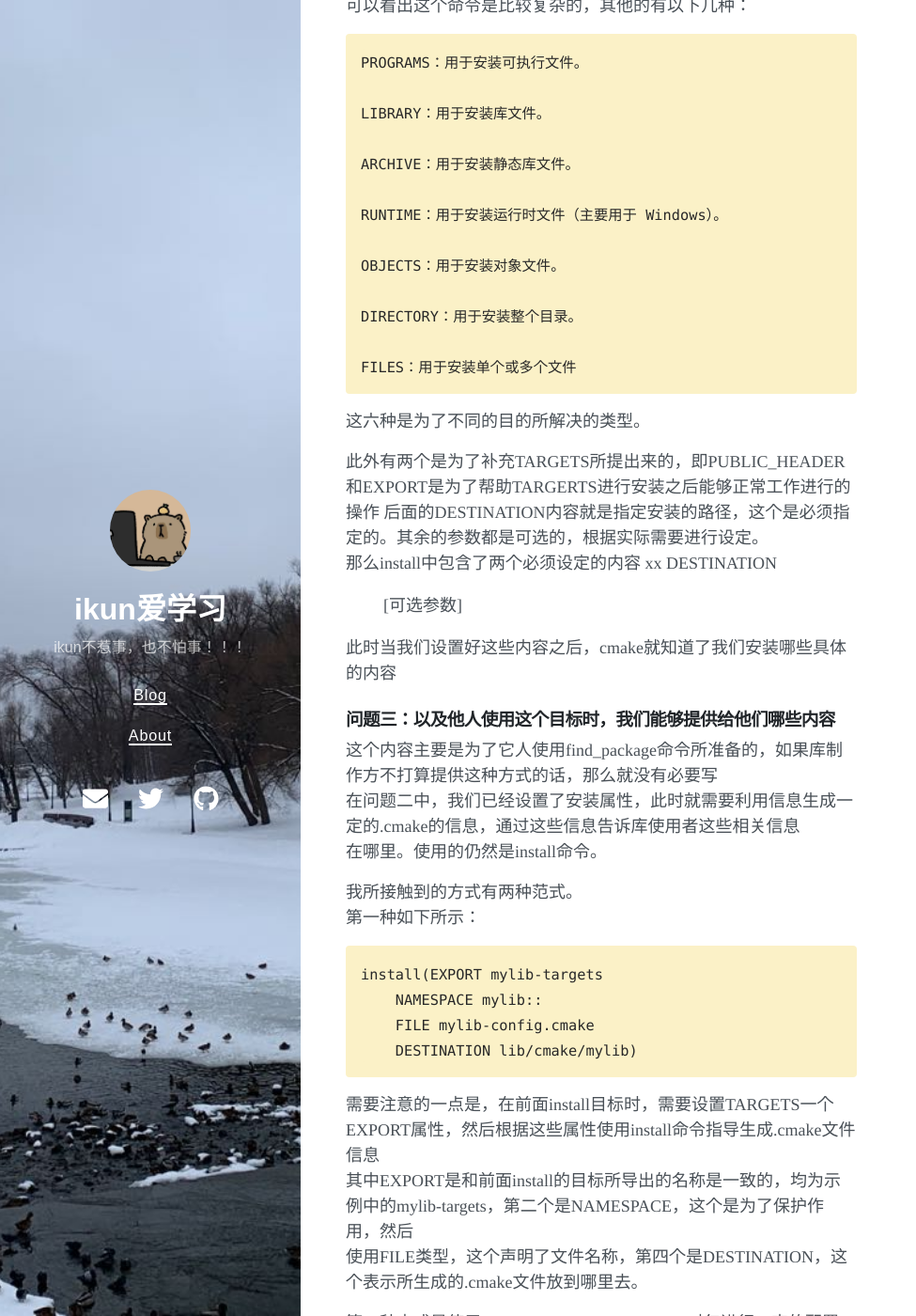
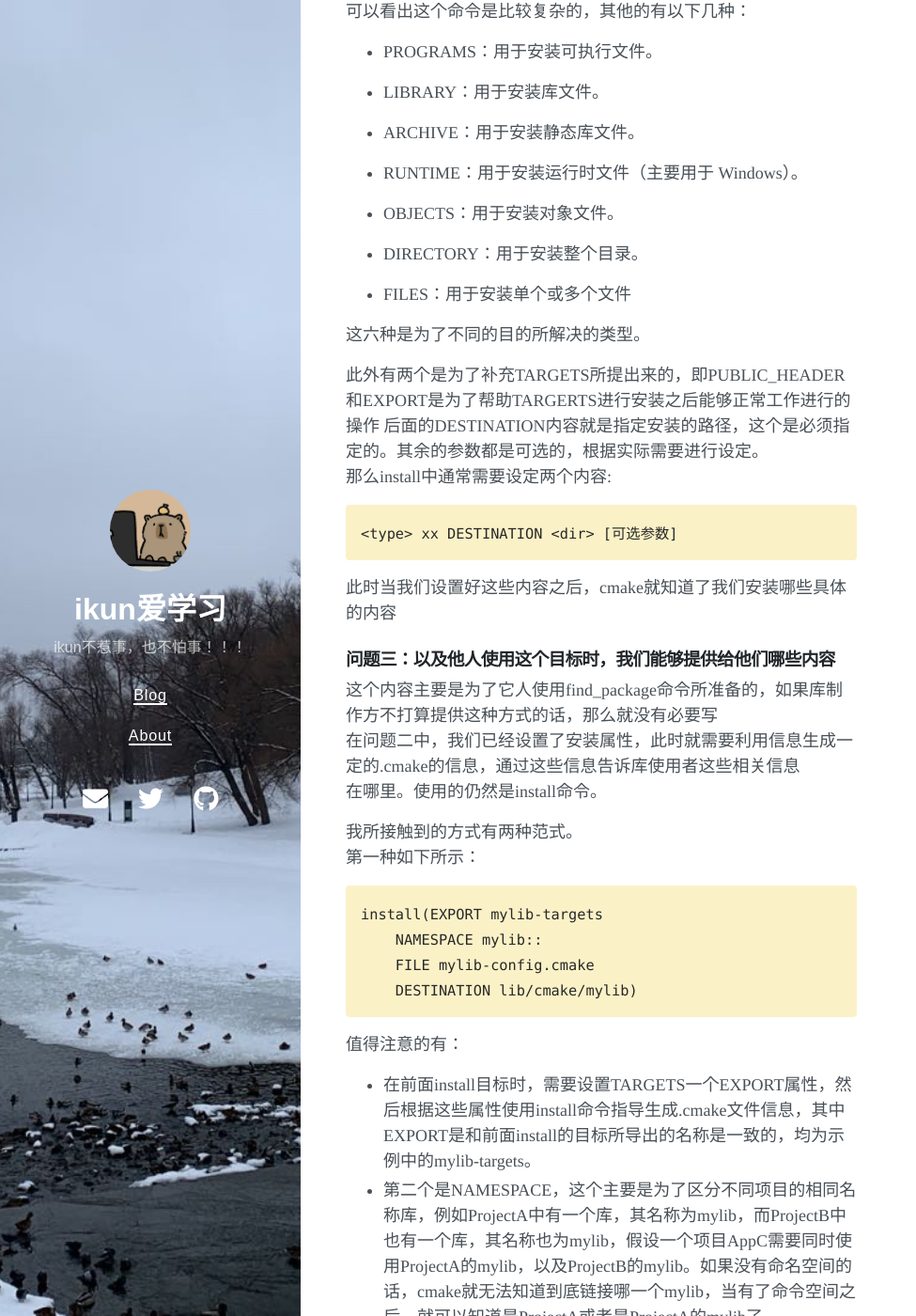
Before and after one commit to SuperIkunFan/SuperIkunFan.github.io, a Jekyll site: the page built from _posts/2024-09-04-学习cmake的install.md, in a window 1280 px wide and 1400 px high, scrolled down 3541 px. Shown: the whole window at 94% size, without its empty margins (0-975 px from the left). Built offline with Jekyll 4.4.1, drawn with Linux system fonts in a browser that asks for light colours; nearby versions of some CDN libraries; some of the changed text lies outside the part shown.

Commit message:
短期保存-19：00

````diff
--- a/_posts/2024-09-04-学习cmake的install.md
+++ b/_posts/2024-09-04-学习cmake的install.md
@@ -9,9 +9,9 @@ date: 2020-10-02 15:32 +0800
 ## install命令
 ### 前言
 当使用install命令进行安装时，主要分为了三个部分：
-1、 如何构建一个目标
-2、 告诉cmake，应该安装目标的哪些内容
-3、 以及他人使用这个目标时，我们能够提供给他们哪些内容
+1. 如何构建一个目标
+2. 告诉cmake，应该安装目标的哪些内容
+3. 以及他人使用这个目标时，我们能够提供给他们哪些内容
 
 ### 一个简单的构建示例
 假设拥有一个如下示例的源代码结构
@@ -46,7 +46,7 @@ find_package中的包名一致时，它便会进入到这个目录下读取各
 #include "mylib.h"
 void hello()
 {
-      printf("hello");
+    printf("hello");
 }
 ```
 给予他人的头文件mylib.h, 内容为
@@ -67,17 +67,16 @@ void hello();
 cmake_minimum_required(VERSION xxx)
 
 project(mytestlib)
-
 ```
 由于现代cmake中推荐以目标对象(target)的方式来管理，然后再使用target_xx 类的cmake命令进行目标对象的
 其他的属性设置。而生成target的有许多：
-1、add_executable - 用于创建可执行文件。
+1. add_executable - 用于创建可执行文件。
 
-2、add_library - 用于创建静态库或共享库。
+2. add_library - 用于创建静态库或共享库。
 
-3、add_custom_target - 用于创建一个自定义的目标，这个目标不生成输出文件，而是执行一组自定义命令。
+3. add_custom_target - 用于创建一个自定义的目标，这个目标不生成输出文件，而是执行一组自定义命令。
 
-4、add_custom_command - 用于添加生成文件所需的自定义命令。
+4. add_custom_command - 用于添加生成文件所需的自定义命令。
 
 本文主要聚焦于前两个命令，当添加完一个目标之后，那么我们target_xx类的命令给库或者是可执行文件相应的属性了。
 ```cmake
@@ -90,8 +89,8 @@ target_include_directories(mylib PUBLIC
 
 ### 问题二：告诉cmake，应该安装哪些内容
 前面我们已经生成了一个静态库目标了。根据c/c++编译链接模型，别人使用我们所提供的库，最少需要两个部分：
-1、头文件
-2、静态库或者是动态库亦或者是可执行文件
+1. 头文件
+2. 静态库或者是动态库亦或者是可执行文件
 
 此时就需要使用install命令，首先告诉cmake，我们所提供的库的头文件是什么，第二个是需要安装哪些内容：
 ```cmake
@@ -104,7 +103,7 @@ install(TARGETS mylib
     LIBRARY DESTINATION lib
     RUNTIME DESTINATION bin)
 ```
-首先需要给一个特定的库绑定它所相关的头文件，这个与是否安装无关，如果所安装的目标没有绑定头文件的话，那么在安装时，其include下
+首先需要给一个特定的库绑定它所相关的头文件，这个与是否安装无关，如果所安装的目标没有绑定头文件的话，那么在安装时，其include下。
 就没有库使用者所需要的头文件。
 
 接下来解释一下install的一般格式
@@ -117,27 +116,29 @@ install(<TYPE> files... DESTINATION <dir>
 
 ```
 可以看出这个命令是比较复杂的，其他的<TYPE>有以下几种：
-```
-PROGRAMS：用于安装可执行文件。
 
-LIBRARY：用于安装库文件。
++ PROGRAMS：用于安装可执行文件。
 
-ARCHIVE：用于安装静态库文件。
++ LIBRARY：用于安装库文件。
 
-RUNTIME：用于安装运行时文件（主要用于 Windows）。
++ ARCHIVE：用于安装静态库文件。
 
-OBJECTS：用于安装对象文件。
++ RUNTIME：用于安装运行时文件（主要用于 Windows）。
 
-DIRECTORY：用于安装整个目录。
++ OBJECTS：用于安装对象文件。
 
-FILES：用于安装单个或多个文件
-```
++ DIRECTORY：用于安装整个目录。
+
++ FILES：用于安装单个或多个文件
+
 这六种是为了不同的目的所解决的类型。
 
 此外有两个是为了补充TARGETS所提出来的，即PUBLIC_HEADER和EXPORT是为了帮助TARGERTS进行安装之后能够正常工作进行的操作
 后面的DESTINATION内容就是指定安装的路径，这个是必须指定的。其余的参数都是可选的，根据实际需要进行设定。
-那么install中包含了两个必须设定的内容<type> xx DESTINATION <dir> [可选参数]
-
+那么install中通常需要设定两个内容:
+```
+<type> xx DESTINATION <dir> [可选参数]
+```
 此时当我们设置好这些内容之后，cmake就知道了我们安装哪些具体的内容
 
 ### 问题三：以及他人使用这个目标时，我们能够提供给他们哪些内容
@@ -153,9 +154,10 @@ install(EXPORT mylib-targets
     FILE mylib-config.cmake
     DESTINATION lib/cmake/mylib)
 ```
-需要注意的一点是，在前面install目标时，需要设置TARGETS一个EXPORT属性，然后根据这些属性使用install命令指导生成.cmake文件信息
-其中EXPORT是和前面install的目标所导出的名称是一致的，均为示例中的mylib-targets，第二个是NAMESPACE，这个是为了保护作用，然后
-使用FILE类型，这个声明了文件名称，第四个是DESTINATION，这个表示所生成的.cmake文件放到哪里去。
+值得注意的有：
+- 在前面install目标时，需要设置TARGETS一个EXPORT属性，然后根据这些属性使用install命令指导生成.cmake文件信息，其中EXPORT是和前面install的目标所导出的名称是一致的，均为示例中的mylib-targets。
+- 第二个是NAMESPACE，这个主要是为了区分不同项目的相同名称库，例如ProjectA中有一个库，其名称为mylib，而ProjectB中也有一个库，其名称也为mylib，假设一个项目AppC需要同时使用ProjectA的mylib，以及ProjectB的mylib。如果没有命名空间的话，cmake就无法知道到底链接哪一个mylib，当有了命令空间之后，就可以知道是ProjectA或者是ProjectA的mylib了
+- 使用FILE类型，这个声明了文件名称，第四个是DESTINATION，这个表示所生成的.cmake文件放到哪里去。
 
 第二种方式是使用CMakePackageConfigHelpers对包进行一定的配置
 ```cmake
````
